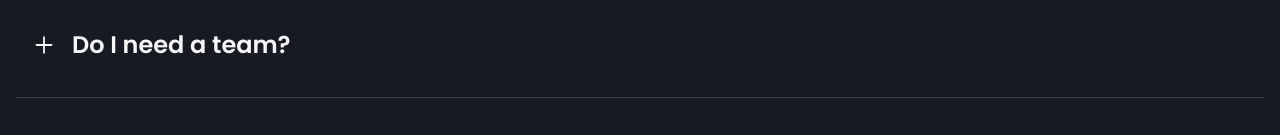
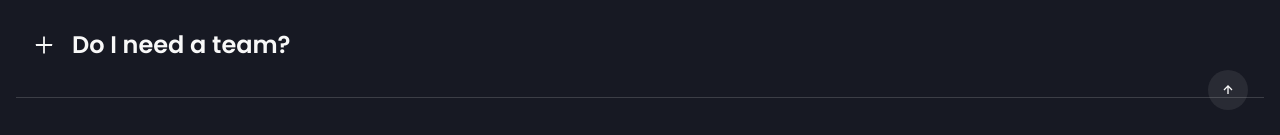
Before and after one commit to hcs-user/HackSVIT-22, a Next.js app: page / in a window 1280 px wide. Both pictures are taken after a click on the button "Who can participate in the hackathon?". Shown: the part 7261-7396 px from the top of the page. Built offline with nearby package versions, Linux system fonts and the light colour scheme.

Commit message:
Back To Top Button Added

```diff
--- /dev/null
+++ b/src/components/BackToTop.tsx
@@ -0,0 +1,26 @@
+import { Button } from "@chakra-ui/react";
+import { useEffect, useState } from "react";
+import { BiUpArrowAlt } from "react-icons/bi";
+function BackToTop() {
+	const [isScrolled, setIsScrolled] = useState(false);
+	useEffect(() => {
+		setInterval(() => {
+			window.scrollY > 20 ? setIsScrolled(true) : setIsScrolled(false);
+		});
+	});
+	return (
+		<Button
+			position={"fixed"}
+			display={isScrolled ? "block" : "none"}
+			bottom={[2, null, 10]}
+			right={[2, null, 8]}
+			onClick={() => window.scrollTo(0, 0)}
+			p={[2, null, 3]}
+			zIndex={1}
+		>
+			<BiUpArrowAlt />
+		</Button>
+	);
+}
+
+export default BackToTop;
--- a/src/pages/index.tsx
+++ b/src/pages/index.tsx
@@ -21,6 +21,7 @@ import Themes from "@components/Themes";
 import Timeline from "@components/Timeline";
 import { useEffect, useState } from "react";
 import { FaDiscord } from "react-icons/fa";
+import BackToTop from "@components/BackToTop";
 
 export default function Home() {
 	let [shouldPlay, updatePlayState] = useState(false);
@@ -122,6 +123,7 @@ export default function Home() {
 			<Team />
 			<PresentedBy />
 			<FAQs />
+			<BackToTop />
 		</>
 	);
 }
```
